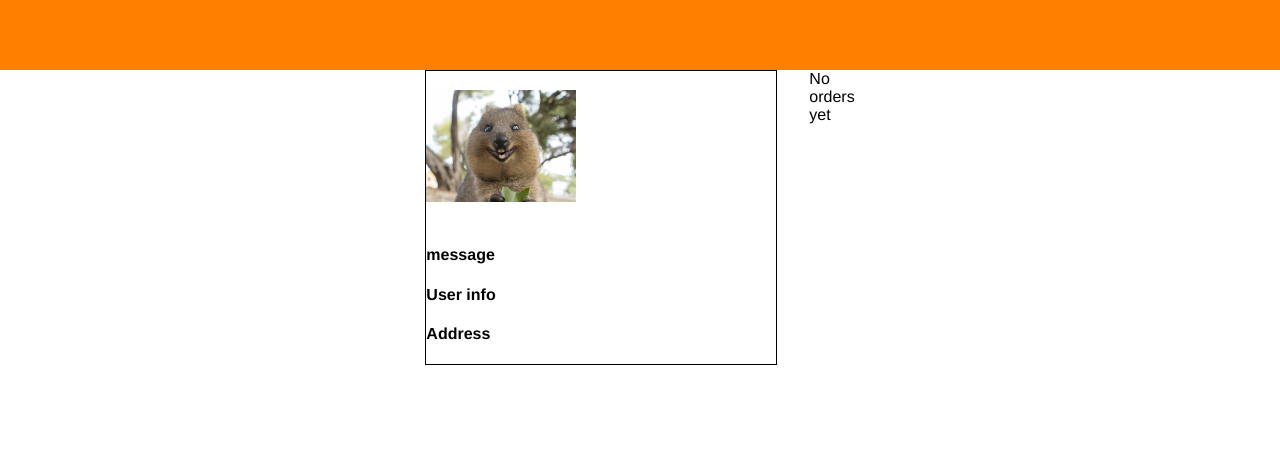
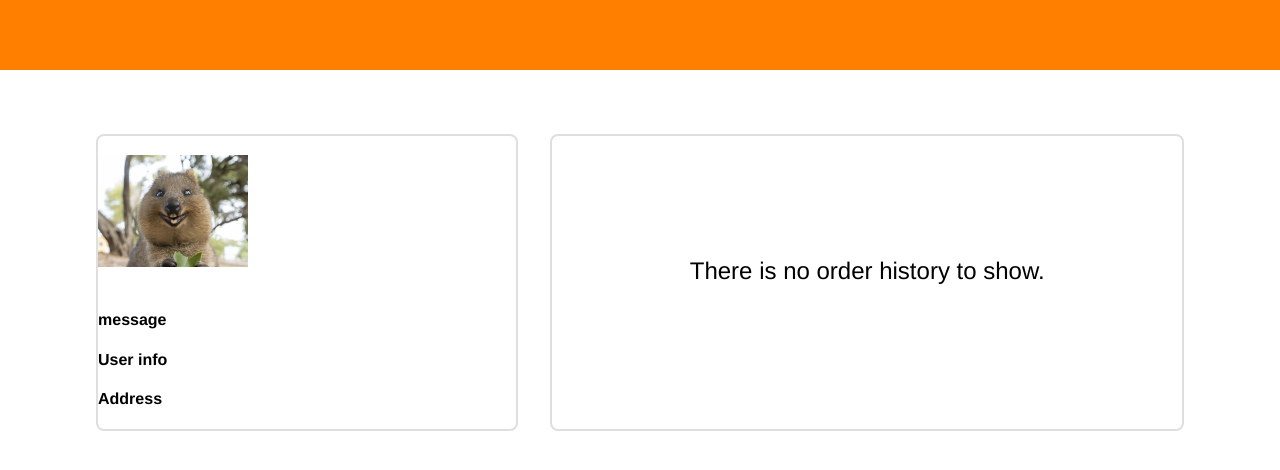
Before and after one commit to AdrianBrezoi/takeaway-code-challenge, a Vue app: page /en in a window 1280 px wide. Shown: the part 230-700 px from the top of the page. Built offline with nearby package versions, Linux system fonts and the light colour scheme; no server answers; what order-history-plugin would draw is missing.

Commit message:
Updated Home page styling.

```diff
--- a/src/assets/styles/_variables.scss
+++ b/src/assets/styles/_variables.scss
@@ -9,3 +9,6 @@ $notification-text-color: $label-color;
 $status-text-color-delivering: blue;
 $status-text-color-delivered: green;
 $status-text-color-preparing: red;
+$border-color: #dfdfdf;
+$container-border-radius: 8px;
+$container-border: solid 2px $border-color;
--- a/src/components/home-page/home-page.html
+++ b/src/components/home-page/home-page.html
@@ -1,9 +1,13 @@
-<div class="home">
-    <Profile />
-    <!--    TODO: add no-orders screen when orders not present-->
+<div class="home-container">
+    <Profile/>
     <!--    TODO: Improve v-if to validate >2 <5 orders.len-->
-    <div v-if="orders.length > 0">
-    <OrderHistory v-bind:orders="orders" v-bind:currency="'EUR'" v-on:order-selected="orderSelected" />
+    <div v-if="orders.length >= 2">
+        <OrderHistory v-bind:orders="orders" v-bind:currency="'EUR'" v-on:order-selected="orderSelected"/>
     </div>
-    <div v-else>No orders yet</div>
+    <div v-else class="no-orders">
+        <span>
+            {{ $t('noOrders') }}
+        </span>
+    </div>
+
 </div>
--- a/src/components/home-page/home-page.scss
+++ b/src/components/home-page/home-page.scss
@@ -1,7 +1,20 @@
-.home{
-  margin: 0 auto;
+.home-container{
   display: grid;
+  grid-template-columns: 1fr 1.5fr;
+  padding: 4em 6em;
   grid-column-gap: 32px;
-  grid-auto-flow: column;
-  width: min-content;
+
+  .no-orders{
+    text-align: center;
+    position: relative;
+    > span {
+      font-size: 24px;
+      height: 24px;
+      line-height: 24px;
+      position: relative;
+      top: calc(50% - 24px);
+    }
+    border: $container-border;
+    border-radius: $container-border-radius;
+  }
 }
--- a/src/components/home-page/user-profile/user-profile.scss
+++ b/src/components/home-page/user-profile/user-profile.scss
@@ -1,8 +1,9 @@
-.profile-container{
- border: solid 1px black;
-  width: 350px;
+.profile-container {
+  border: $container-border;
+  border-radius: $container-border-radius;
 }
-.avatar{
+
+.avatar {
   width: 150px;
   height: 150px;
   elevation: higher;
--- a/src/i18n/locales/de.json
+++ b/src/i18n/locales/de.json
@@ -7,5 +7,7 @@
       "delivering": "wird geliefert",
       "delivered": "wurde geliefert"
     }
-  }
+  },
+  "noOrders": "Es ist keine Bestellhistorie anzuzeigen."
+
 }
--- a/src/i18n/locales/en.json
+++ b/src/i18n/locales/en.json
@@ -7,5 +7,6 @@
       "delivering": "is being delivered",
       "delivered": "has been delivered"
     }
-  }
+  },
+  "noOrders": "There is no order history to show."
 }
--- a/src/i18n/locales/nl.json
+++ b/src/i18n/locales/nl.json
@@ -7,5 +7,7 @@
       "delivering": "wordt geleverd",
       "delivered": "is afgeleverd"
     }
-  }
+  },
+  "noOrders": "Er is geen bestelgeschiedenis om weer te geven."
+
 }
```
